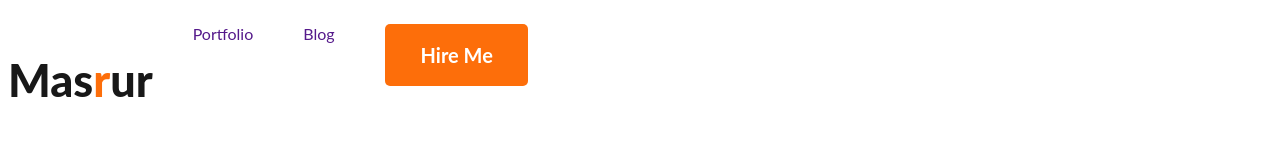
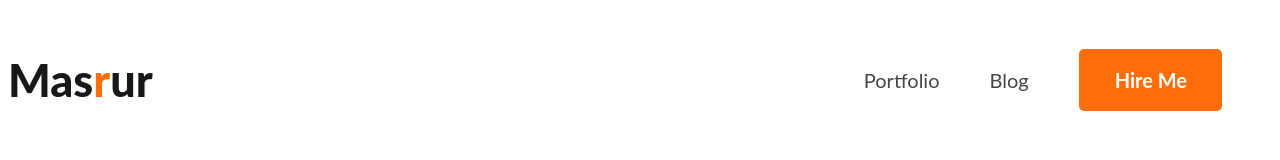
Before and after one commit to jarif181/jarif-protfolio, a plain HTML site: page index.html in a window 1280 px wide. Drawn offline with Linux system fonts and the light colour scheme.

Commit message:
secend prot.css

```diff
--- a/index.html
+++ b/index.html
@@ -14,11 +14,11 @@
 
 
     <link rel="stylesheet" href="prot/prot.css">
-    <link rel="shortcut icon" href="favicon.ico" type="image/x-icon">
+    <link rel="shortcut icon" href="images/masrur.png" type="image/x-icon">
 </head>
 
 <body>
-    <header>
+    <header class="header">
         <nav>
             <h3 class="nav-title">Mas<span class="text-title">r</span>ur </h3>
             <ul>
--- a/prot/prot.css
+++ b/prot/prot.css
@@ -5,7 +5,12 @@
 
 nav {
     display: flex;
+    justify-content: space-between;
+    align-items: center;
+
+
 }
+
 
 .nav-title {
     color: #181818;
@@ -19,15 +24,23 @@ nav {
 
 nav>ul {
     display: flex;
+    align-items: center;
+
 }
 
 nav li {
     list-style: none;
     margin-right: 50px;
+
 }
 
-nav li a {
+nav  a {
     text-decoration: none;
+    color:#474747 ;
+    font-size: 20px;
+    font-weight: 400;
+
+
 }
 
 .parimary-button {
```
